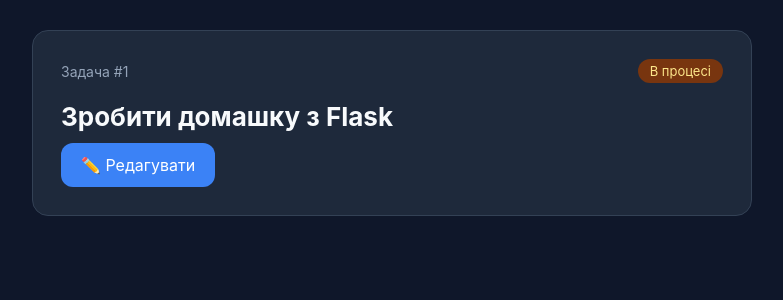
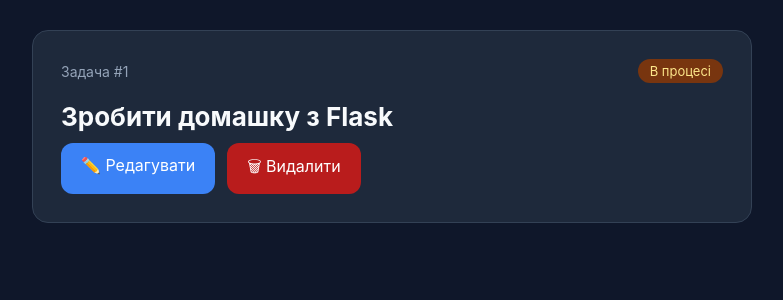
Before and after one commit to OleksandrPiatnytsia/hillel_hw_6, a Flask app: page /tasks/1 in a window 1280 px wide. Shown: the part 139-439 px from the top of the page, without its empty margins (58-841 px from the left). Run offline with Flask 3, Linux system fonts and the light colour scheme.

Commit message:
task deleting added

```diff
--- a/app.py
+++ b/app.py
@@ -133,5 +133,21 @@ def edit_task(task_id: int):
     )
 
 
+@app.route("/tasks/<int:task_id>/delete", methods=["POST"])
+def delete_task(task_id: int):
+    all_tasks = get_tasks()
+    position = next((i for i, t in enumerate(all_tasks) if t.id == task_id), None)
+    if position is None:
+        abort(404)
+
+    all_tasks.pop(position)
+    save_tasks(all_tasks)
+
+    # повертаємось на ту сторінку списку, де була задача
+    # (якщо після видалення вона спорожніла, /tasks сам перекине на останню)
+    page = position // TASKS_PER_PAGE + 1
+    return redirect(url_for("tasks", page=page))
+
+
 if __name__ == "__main__":
     app.run(debug=True, port=8000)
--- a/static/style.css
+++ b/static/style.css
@@ -326,3 +326,11 @@ a.task-card:hover {
     line-height: 1.4;
     overflow-wrap: anywhere;
 }
+
+.button-danger {
+    background: #b91c1c;
+}
+
+.button-danger:hover {
+    background: #991b1b;
+}
--- a/templates/task_detail.html
+++ b/templates/task_detail.html
@@ -19,6 +19,11 @@
 
     <div class="form-actions">
         <a class="button" href="{{ url_for('edit_task', task_id=task.id) }}">✏️ Редагувати</a>
+
+        <form method="post" action="{{ url_for('delete_task', task_id=task.id) }}"
+              onsubmit="return confirm('Видалити задачу «{{ task.title|e }}»?');">
+            <button class="button button-danger" type="submit">🗑 Видалити</button>
+        </form>
     </div>
 </article>
 {% endblock %}
```
